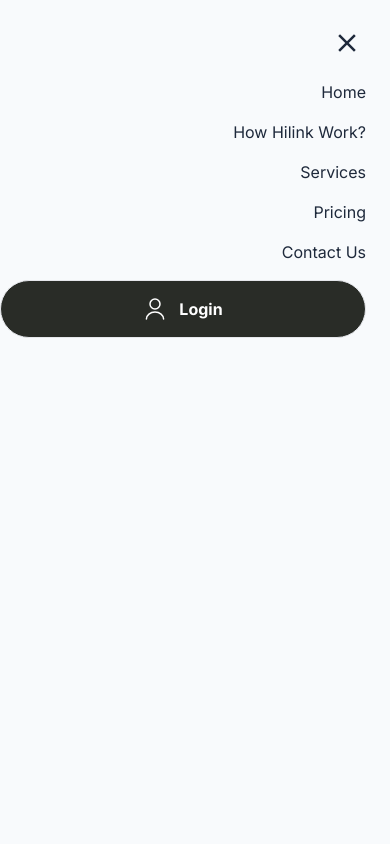
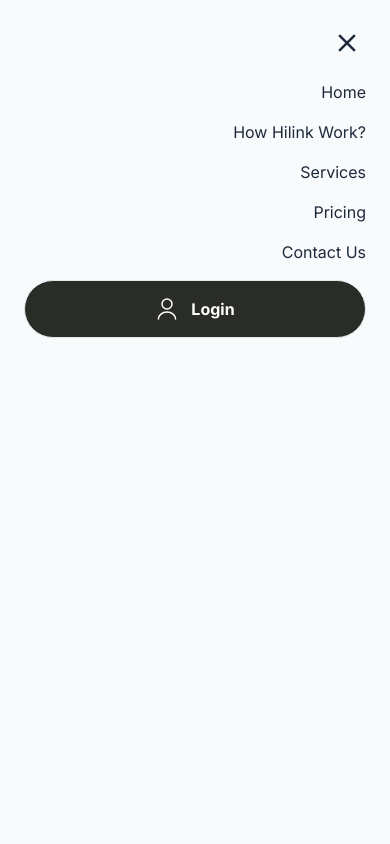
Before and after one commit to portercol/travel-app, a Next.js app: page / in a window 390 px wide. Both pictures are taken after a click on the button "Open menu". Shown: the top 844 px of the page. Built offline with nearby package versions, Linux system fonts and the light colour scheme.

Commit message:
made adjustments to navbar mobile menu login btn

```diff
--- a/components/Navbar.tsx
+++ b/components/Navbar.tsx
@@ -71,7 +71,7 @@
 
       {/* Mobile Menu */}
       {isMenuOpen && (
-        <div className="fixed bottom-0 left-0 right-0 top-0 z-50 flex flex-col items-end gap-4 bg-slate-50 pr-6 pt-16 transition-transform duration-300 ease-in-out md:hidden translate-x-0">
+        <div className="fixed bottom-0 left-0 right-0 top-0 z-50 flex flex-col items-end gap-4 bg-slate-50 px-6 pt-16 transition-transform duration-300 ease-in-out md:hidden translate-x-0">
           {/* Close Menu Icon */}
           <button
             onClick={toggleMenu}
```
